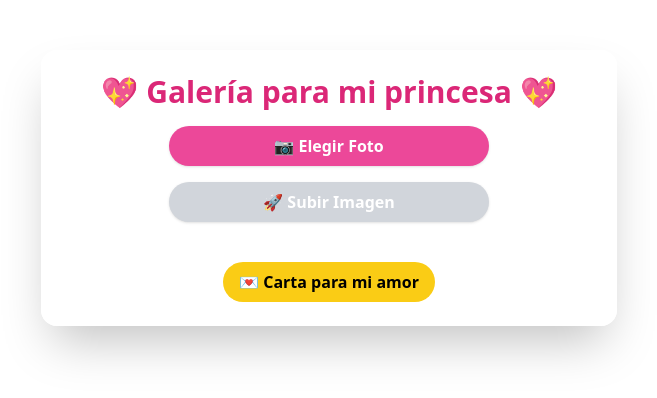
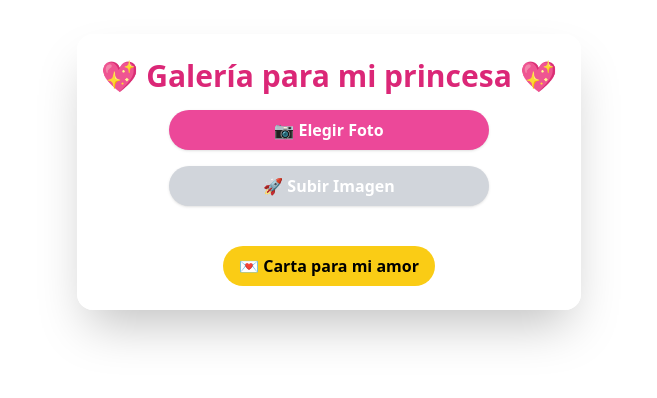
Before and after one commit to BraulioCadena/CollageLess, an Angular app: page / in a window 1280 px wide. Shown: the part 1052-1450 px from the top of the page, without its empty margins (311-968 px from the left). Built offline with nearby package versions, Linux system fonts and the light colour scheme; no server answers.

Commit message:
Versionbien

```diff
--- a/src/app/pages/home/home.component.html
+++ b/src/app/pages/home/home.component.html
@@ -1,3 +1,3 @@
-<div class="p-4">
+<div class="min-h-screen flex items-center justify-center px-4">
   <app-photo-collage></app-photo-collage>
 </div>
```
